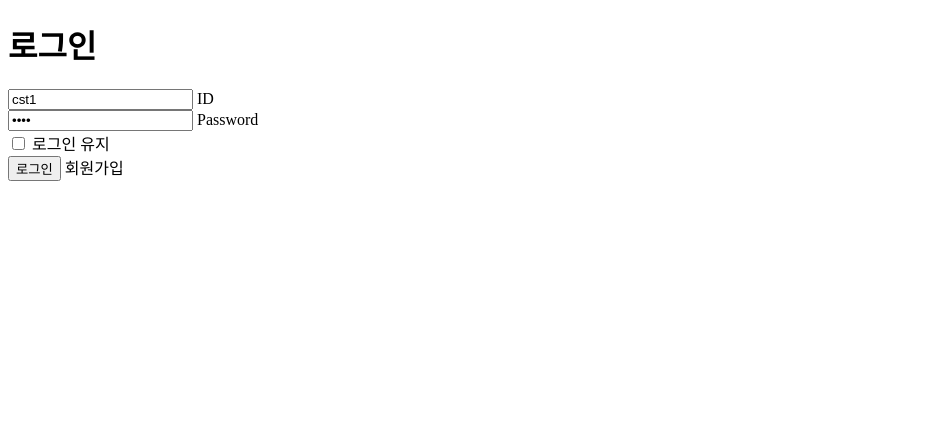
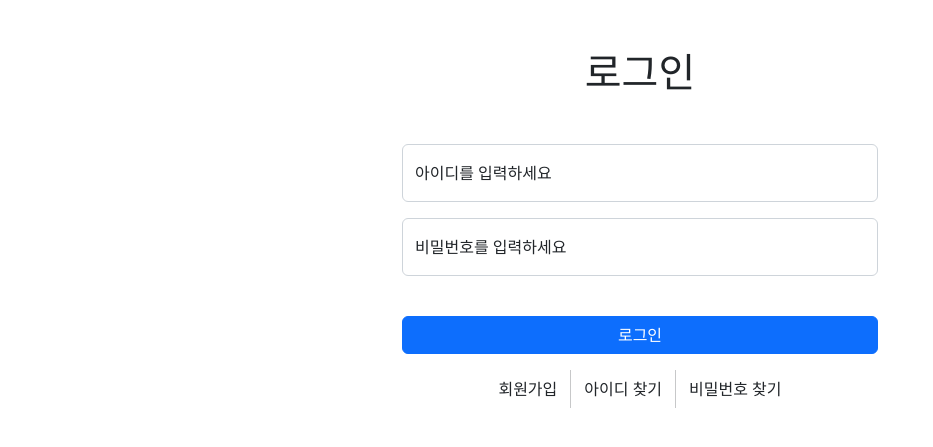
Before and after one commit to JBU-KDigital-Dionysus/Cocktail_Recommendation_WEB, a Spring app: template src/main/resources/templates/signup/login.html in a window 1280 px wide. Shown: the top 447 px of the page, without its empty margins (0-933 px from the left). Run offline with Thymeleaf, Linux system fonts and the light colour scheme; the template is opened without the code that fills it, so the values that code supplies are empty; some of the project's set-up classes (security, data sources, template engines, error pages and the like) are left out, and stand-ins take their place.

Commit message:
로그인

```diff
--- a/src/main/java/com/cocktail/cocktail_recommendation/controller/CocktailController.java
+++ b/src/main/java/com/cocktail/cocktail_recommendation/controller/CocktailController.java
@@ -51,7 +51,7 @@ public class CocktailController {
 
     @GetMapping("/search.do")
     public String search(Model model,
-                         @RequestParam(defaultValue = "1") int page,
+                         @RequestParam(defaultValue = "0") int page,
                          String ctName
     ) {
         final int ROWS = 20;
--- a/src/main/java/com/cocktail/cocktail_recommendation/repository/CustomerRepository.java
+++ b/src/main/java/com/cocktail/cocktail_recommendation/repository/CustomerRepository.java
@@ -1,11 +1,13 @@
 package com.cocktail.cocktail_recommendation.repository;
 
 
+import com.cocktail.cocktail_recommendation.dto.CustomerDto;
 import org.springframework.data.jpa.repository.JpaRepository;
 
 import com.cocktail.cocktail_recommendation.dto.Customer;
 
+import java.util.Optional;
+
 public interface CustomerRepository extends JpaRepository<Customer, String>{
-
-
+    Optional<CustomerDto> getByCstIdAndCstPw(String cstId, String cstPw);
 }
--- a/src/main/resources/application.properties
+++ b/src/main/resources/application.properties
@@ -2,9 +2,9 @@ livereload.enabled=true
 freemarker.cache=false
 
 spring.datasource.driver-class-name=com.mysql.cj.jdbc.Driver
-spring.datasource.url=jdbc:mysql://${MYSQL_HOST:localhost}:3306/cocktail_recommendation
+spring.datasource.url=jdbc:mysql://${MYSQL_HOST:localhost}:3306/COCKTAIL
 spring.datasource.username=root
-spring.datasource.password=asas4041
+spring.datasource.password=00000000
 
 #spring.jpa.show-sql=true
 #spring.jpa.properties.hibernate.format_sql=true
--- a/src/main/resources/templates/search/cocktailSearch.html
+++ b/src/main/resources/templates/search/cocktailSearch.html
@@ -191,7 +191,7 @@ button {cursor: pointer}
             <input type="radio" id="radio3" name="selector" class="selector-item_radio">
             <label for="radio3" class="selector-item_label">refresh</label>
         </div>
-         <div class="selecotr-item">
+         <div class="selecotr-item">2
             <input type="radio" id="radio4" name="selector" class="selector-item_radio">
             <label for="radio4" class="selector-item_label">fruit</label>
         </div>
--- a/src/main/resources/templates/signup/login.html
+++ b/src/main/resources/templates/signup/login.html
@@ -1,34 +1,31 @@
 <!DOCTYPE html>
-<html xmlns:th="http://www.thymeleaf.org" lang="ko">
+<html xmlns:th="http://www.thymeleaf.org">
+<link rel="stylesheet" href="/bootstrap/css/bootstrap.min.css">
 <head>
     <meta charset="UTF-8">
-    <title>LOGIN</title>
+    <title>로그인 페이지</title>
 </head>
 <body>
-<main>
-    <h1 >로그인</h1>
-    <form action="/signup/login.do" method="post" >
-        <div>
-            <input name="cstId" value="cst1" type="text" id="inputUserId" placeholder="id 입력">
-            <label for="inputUserId">ID</label>
+<main class="container mx-auto" style="max-width: 500px">
+    <h1 class="d-flex justify-content-center mt-5">로그인</h1>
+    <!-- action -->
+    <form action="/signup/login.do" method="post" class="mt-5">
+        <div class="form-floating  mb-3 ">
+            <input name="cstId" type="text" class="form-control" id="inputCstId" placeholder="아이디를 입력하세요">
+            <label for="inputCstId" class="col-sm-2 col-form-label">아이디를 입력하세요</label>
+
+
         </div>
-        <div class="form-floating mb-3">
-            <input name="cstPw" value="1234" type="password" id="inputPw" placeholder="pw 입력">
-            <label for="inputPw">Password</label>
+        <div class="form-floating  mb-3 ">
+            <input name="cstPw" type="password" class="form-control" id="inputCstPw" placeholder="비밀번호를 입력하세요">
+            <label for="inputCstPw" class="col-sm-2 col-form-label">비밀번호를 입력하세요</label>
         </div>
-        <div >
-            <div>
-                <div>
-                    <input type="checkbox" id="gridCheck1">
-                    <label for="gridCheck1">
-                        로그인 유지
-                    </label>
-                </div>
-            </div>
+
+        <div class="d-grid gap-2">
+            <button type="submit" class="btn btn-primary mt-4">로그인</button>
         </div>
-        <div>
-            <button type="submit">로그인</button>
-            <a>회원가입</a>
+        <div class="d-flex justify-content-center mt-3">
+            <a class="btn btn" href="/signup/joinProc">회원가입</a><div class="vr"></div><a class="btn btn" href="/login/findId.do">아이디 찾기</a><div class="vr"></div><a class="btn btn" href="/login/findPassword.do">비밀번호 찾기</a>
         </div>
     </form>
 </main>
```
Also changed, not shown: src/main/java/com/cocktail/cocktail_recommendation/controller/SignupController.java (+47 -8 lines), src/main/resources/templates/cocktail/detail.html (+4 -4 lines), src/main/resources/templates/login2/loginPage.html (deleted, +0 -33 lines).
